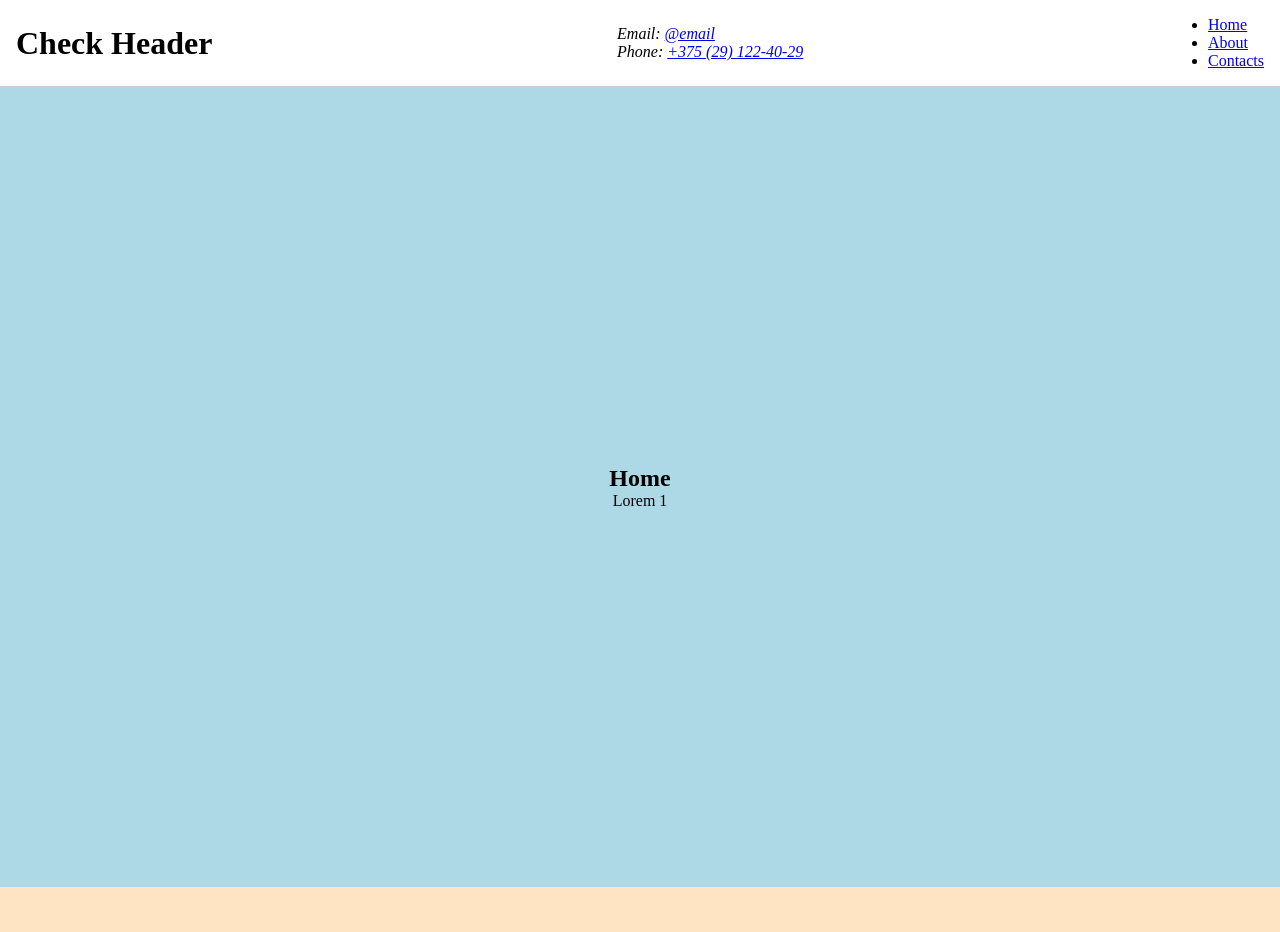
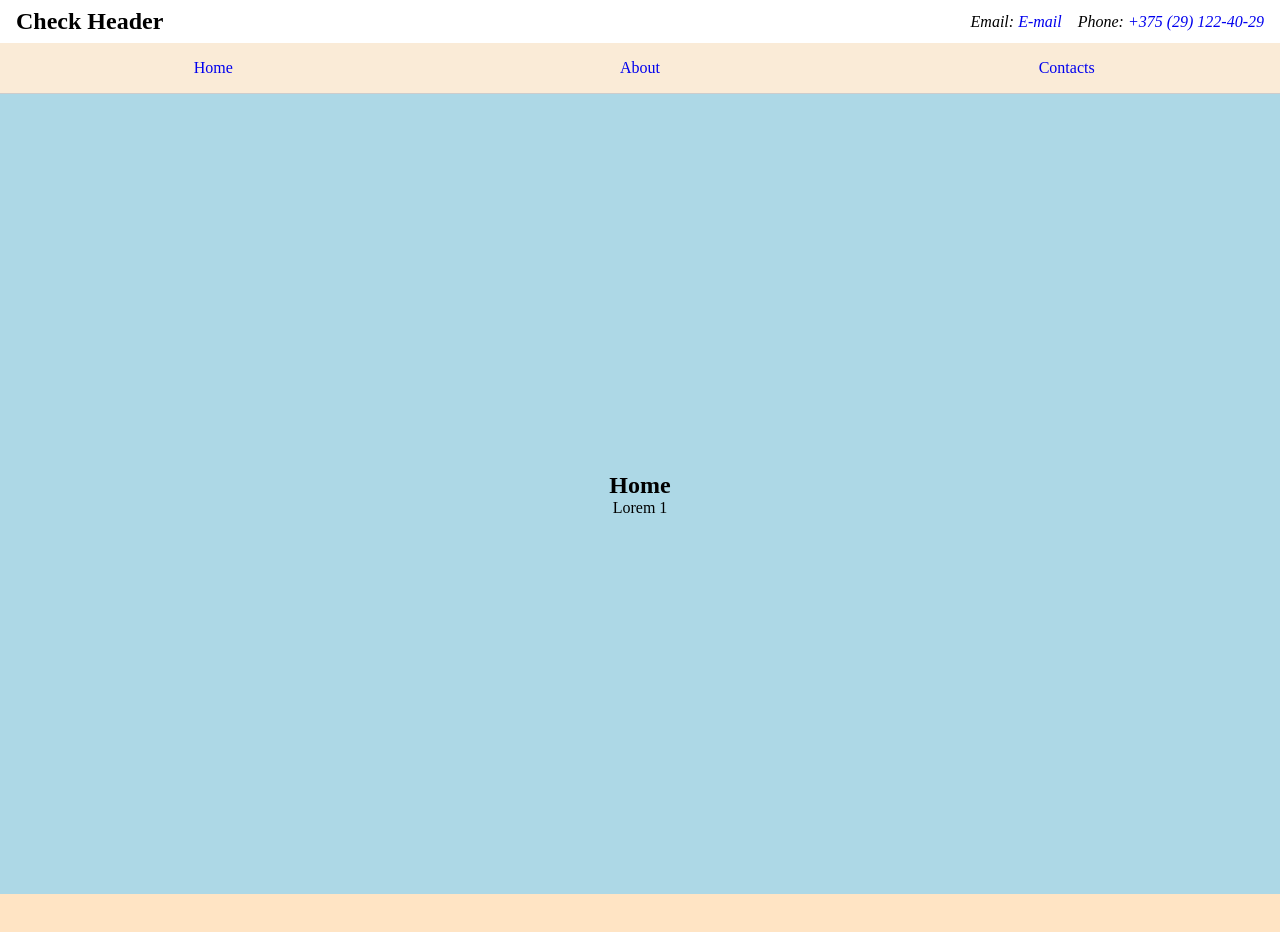
Before and after one commit to ShotAlex/fun-header, a plain HTML site: page index.html in a window 1280 px wide. Shown: the top 932 px of the page. Drawn offline with Linux system fonts and the light colour scheme.

Commit message:
fix: 2 lines in header

```diff
--- a/index.html
+++ b/index.html
@@ -10,11 +10,13 @@
 </head>
 <body>
     <header class="header">
-        <h1 class="header__title">Check Header</h1>
-        <address class="header-contacts">
-            <span>Email: </span><a href="mailto:example@moc.com" class="header-contacts__email">@email</a><br>
-            <span>Phone: </span><a href="tel:+375291224029" class="header-contacts__phone">+375 (29) 122-40-29</a>
-        </address>
+        <section class="header-top">
+            <h1 class="header__title">Check Header</h1>
+            <address class="header-contacts">
+                <span class="header-contacts__email">Email: <a href="mailto:example@moc.com">E-mail</a></span><br>
+                <span class="header-contacts__phone">Phone: <a href="tel:+375291224029">+375 (29) 122-40-29</a></span>
+            </address>
+        </section>
 
         <nav class="header-nav">
             <ul class="menu">
--- a/style.css
+++ b/style.css
@@ -4,14 +4,56 @@
     padding: 0;
 }
 
+a {
+    text-decoration: none;
+}
+
+/* HEADER*/
 .header {
+    border-bottom: 1px solid #ccc;
+}
+
+.header-top {
     display: flex;
     justify-content: space-between;
     align-items: center;
-    padding: 1em;
-    border-bottom: 1px solid #ccc;
+    padding: .5em 1em;
 }
 
+.header-contacts {
+    display: flex;
+}
+
+.header-contacts__phone {
+    margin-left: 1em;
+}
+
+.menu {
+    display: flex;
+    justify-content: space-around;
+}
+
+.menu-item {
+    list-style: none;
+    flex: 1;
+    text-align: center;
+}
+
+.menu-item__name {
+    display: block;
+    padding: 1em;
+    background-color: antiquewhite;
+    transition: .25s;
+}
+
+.menu-item__name:hover {
+    background-color: sandybrown;
+}
+/* END HEADER*/
+
+
+
+/* CONTENT */
 .full-page {
     min-height: 100vh;
     width: 100vw;
@@ -32,3 +74,4 @@
 .full-page.third {
     background-color: lightgreen;
 }
+/* END CONTENT */
```
